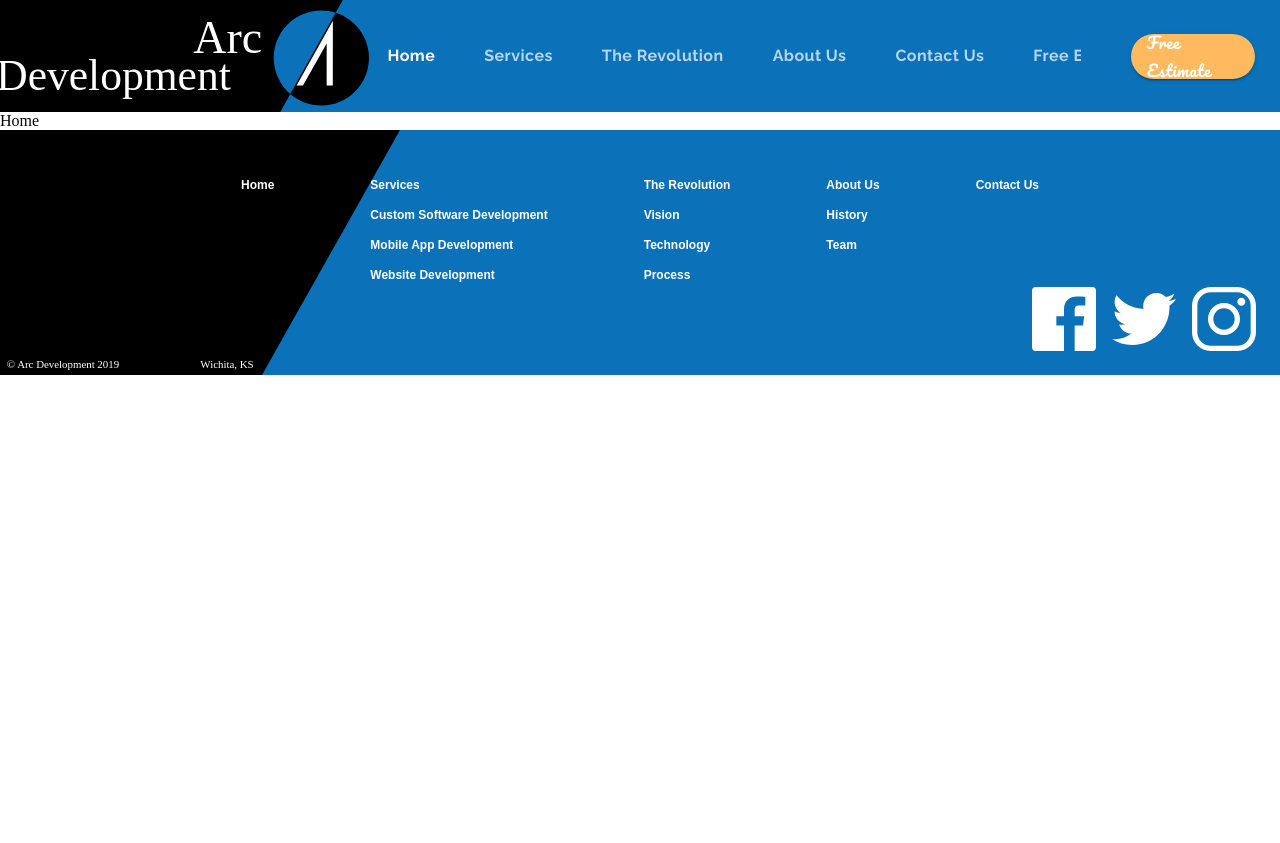
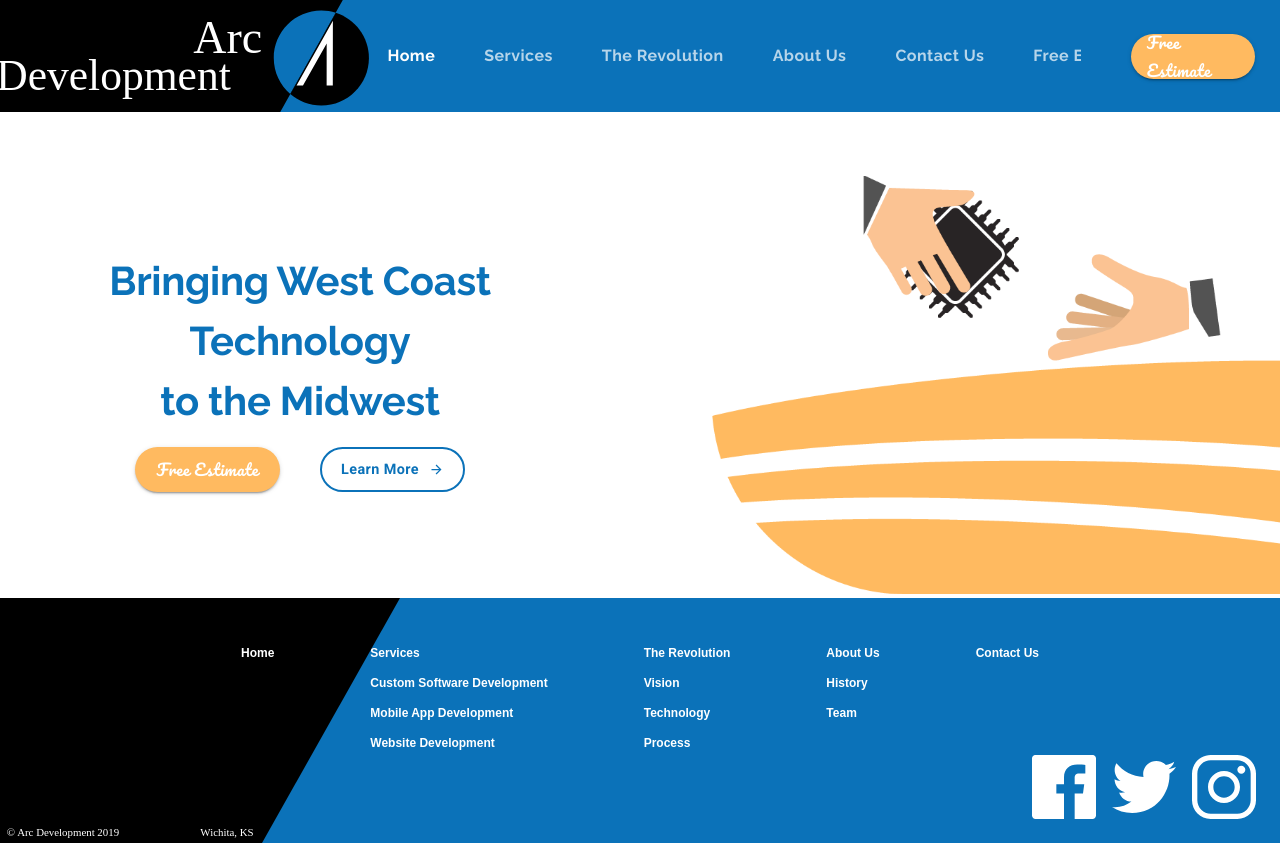
Before and after one commit to rafaelthemendes/arcdevelopment, a React (Create React App) app: page / in a window 1280 px wide. Before the commit the page ends 800 px from the top, so only its background shows below. Built offline with nearby package versions, Linux system fonts and the light colour scheme.

Commit message:
Created the Landing Page component for the home route. Created the Hero Block in the Landing Page. Added Lottie and an animation.

```diff
--- a/package.json
+++ b/package.json
@@ -12,6 +12,7 @@
     "classnames": "^2.3.1",
     "react": "^17.0.2",
     "react-dom": "^17.0.2",
+    "react-lottie": "^1.2.3",
     "react-router-dom": "^5.3.0",
     "react-scripts": "5.0.0",
     "web-vitals": "^2.1.2"
--- a/src/components/App.js
+++ b/src/components/App.js
@@ -3,6 +3,7 @@ import { useState } from "react";
 import { BrowserRouter, Route, Switch } from "react-router-dom";
 import { homeIndex, servicesMenuIndex } from "../config";
 import * as routes from "../Routes";
+import LandingPage from "./LandingPage";
 import Footer from "./ui/Footer";
 import Header from "./ui/Header";
 import theme from "./ui/Theme";
@@ -21,7 +22,7 @@ function App() {
           setMenuRouteIndex={setMenuRouteIndex}
         />
         <Switch>
-          <Route exact path={routes.HOME} component={() => <div>Home</div>} />
+          <Route exact path={routes.HOME} component={LandingPage} />
           <Route
             exact
             path={routes.SERVICES}
--- /dev/null
+++ b/src/components/LandingPage.js
@@ -0,0 +1,118 @@
+import { Button, Grid, Typography } from "@material-ui/core";
+import { makeStyles, useTheme } from "@material-ui/core/styles";
+import Lottie from "react-lottie";
+import animationData from "../animations/landinganimation/data";
+import ButtonArrow from "./ui/ButtonArrow";
+
+const useStyles = makeStyles((theme) => ({
+  root: {
+    marginTop: "5em",
+    [theme.breakpoints.down("md")]: {
+      marginTop: "3em",
+    },
+    [theme.breakpoints.down("xs")]: {
+      marginTop: "2em",
+    },
+  },
+  animation: {
+    maxWidth: "50em",
+    minWidth: "21em",
+    marginTop: "2em",
+    marginLeft: "10%",
+    [theme.breakpoints.down("sm")]: {
+      maxWidth: "30em",
+    },
+  },
+  buttonContainer: {
+    marginTop: "1em",
+  },
+  estimateButton: {
+    ...theme.typography.estimate,
+    backgroundColor: theme.palette.common.orange,
+    borderRadius: 50,
+    height: 45,
+    width: 145,
+    marginRight: 40,
+    "&:hover": {
+      backgroundColor: theme.palette.secondary.light,
+    },
+  },
+  heroTextContainer: {
+    minWidth: "21.5em",
+    marginLeft: "1em",
+    [theme.breakpoints.down("xs")]: {
+      marginLeft: 0,
+    },
+  },
+  learnButtonHero: {
+    borderColor: theme.palette.common.blue,
+    color: theme.palette.common.blue,
+    borderRadius: 50,
+    borderWidth: 2,
+    textTransform: "none",
+    fontFamily: "Roboto",
+    fontWeight: "bold",
+    fontSize: "0.9rem",
+    height: 45,
+    width: 145,
+  },
+}));
+
+export default function LandingPage() {
+  const classes = useStyles();
+  const theme = useTheme();
+
+  const defaultOptions = {
+    loop: true,
+    autoplay: true,
+    animationData,
+    rendererSettings: {
+      preserveAspectRatio: "xMidYMid slice",
+    },
+  };
+
+  return (
+    <Grid container className={classes.root} direction="column">
+      <Grid item>
+        <Grid
+          container
+          direction="row"
+          justifyContent="flex-end"
+          alignItems="center"
+        >
+          <Grid item sm className={classes.heroTextContainer}>
+            <Typography variant="h2" align="center">
+              Bringing West Coast Technology
+              <br />
+              to the Midwest
+            </Typography>
+            <Grid
+              container
+              className={classes.buttonContainer}
+              justifyContent="center"
+            >
+              <Grid item>
+                <Button className={classes.estimateButton} variant="contained">
+                  Free Estimate
+                </Button>
+              </Grid>
+              <Grid item>
+                <Button className={classes.learnButtonHero} variant="outlined">
+                  <span style={{ marginRight: 10 }}>Learn More</span>
+                  <ButtonArrow
+                    width={15}
+                    height={15}
+                    fill={theme.palette.common.blue}
+                  />
+                </Button>
+              </Grid>
+            </Grid>
+          </Grid>
+          <Grid item sm className={classes.animation}>
+            <Lottie options={defaultOptions} width="100%" height="100%" />
+          </Grid>
+        </Grid>
+      </Grid>
+    </Grid>
+  );
+}
--- /dev/null
+++ b/src/components/ui/ButtonArrow.js
@@ -0,0 +1,16 @@
+import React from "react";
+
+export default function ButtonArrow(props) {
+  return (
+    <svg
+      className={props.class}
+      xmlns="http://www.w3.org/2000/svg"
+      width={props.width}
+      height={props.height}
+      fill={props.fill}
+      viewBox="0 0 18 18"
+    >
+      <path d="M9 3L7.94 4.06l4.19 4.19H3v1.5h9.13l-4.19 4.19L9 15l6-6z" />
+    </svg>
+  );
+}
--- a/src/components/ui/Header/index.js
+++ b/src/components/ui/Header/index.js
@@ -72,6 +72,9 @@ const useStyles = makeStyles((theme) => ({
     marginLeft: "50px",
     marginRight: "25px",
     height: "45px",
+    "&:hover": {
+      backgroundColor: theme.palette.secondary.light,
+    },
   },
   menu: {
     backgroundColor: theme.palette.common.blue,
--- a/src/components/ui/Theme.js
+++ b/src/components/ui/Theme.js
@@ -29,5 +29,12 @@ export default createTheme({
       textTransform: "none",
       color: "white",
     },
+    h2: {
+      fontFamily: "Raleway",
+      fontWeight: 700,
+      fontSize: "2.5rem",
+      lineHeight: 1.5,
+      color: arcBlue,
+    },
   },
 });
```
Also changed, not shown: 1 other file (tests, documents, lock files or other folders).
